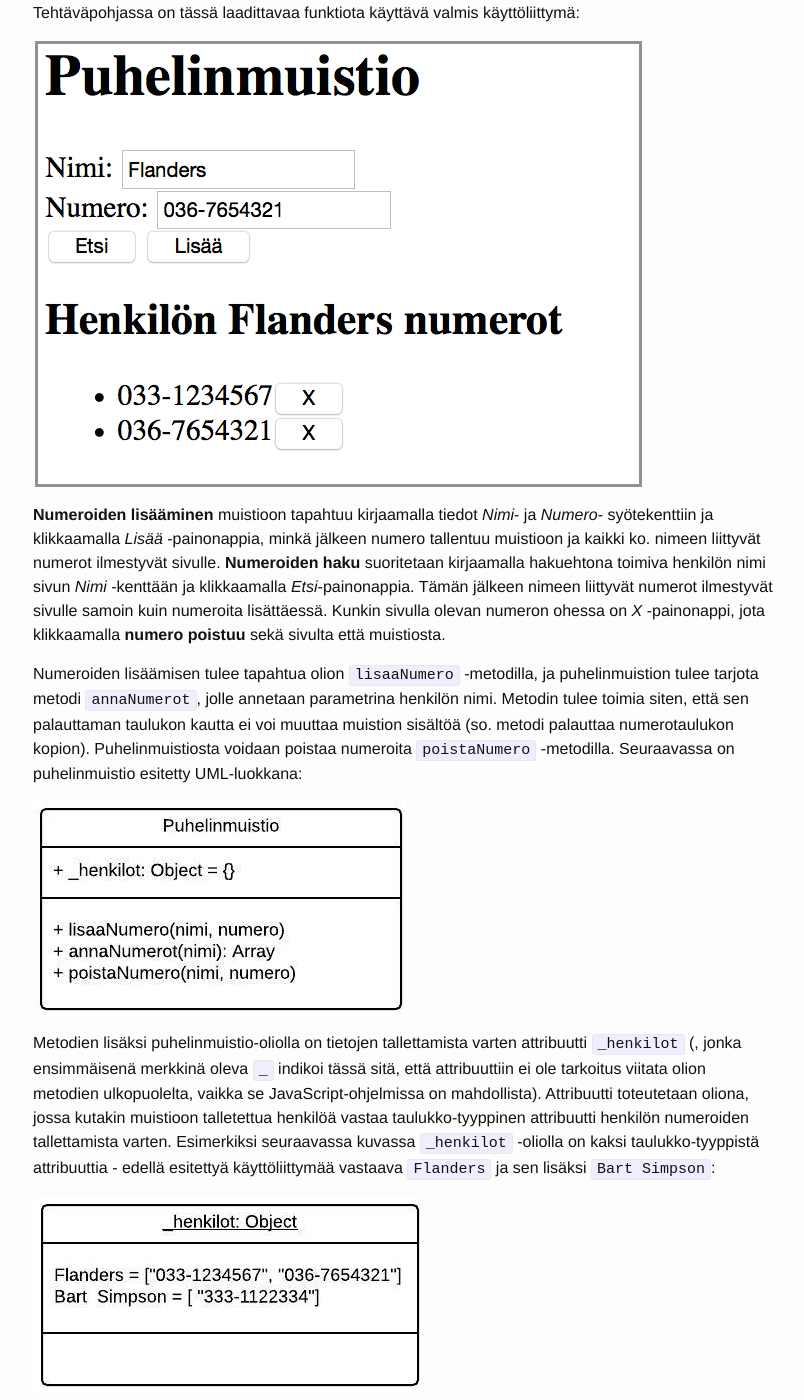
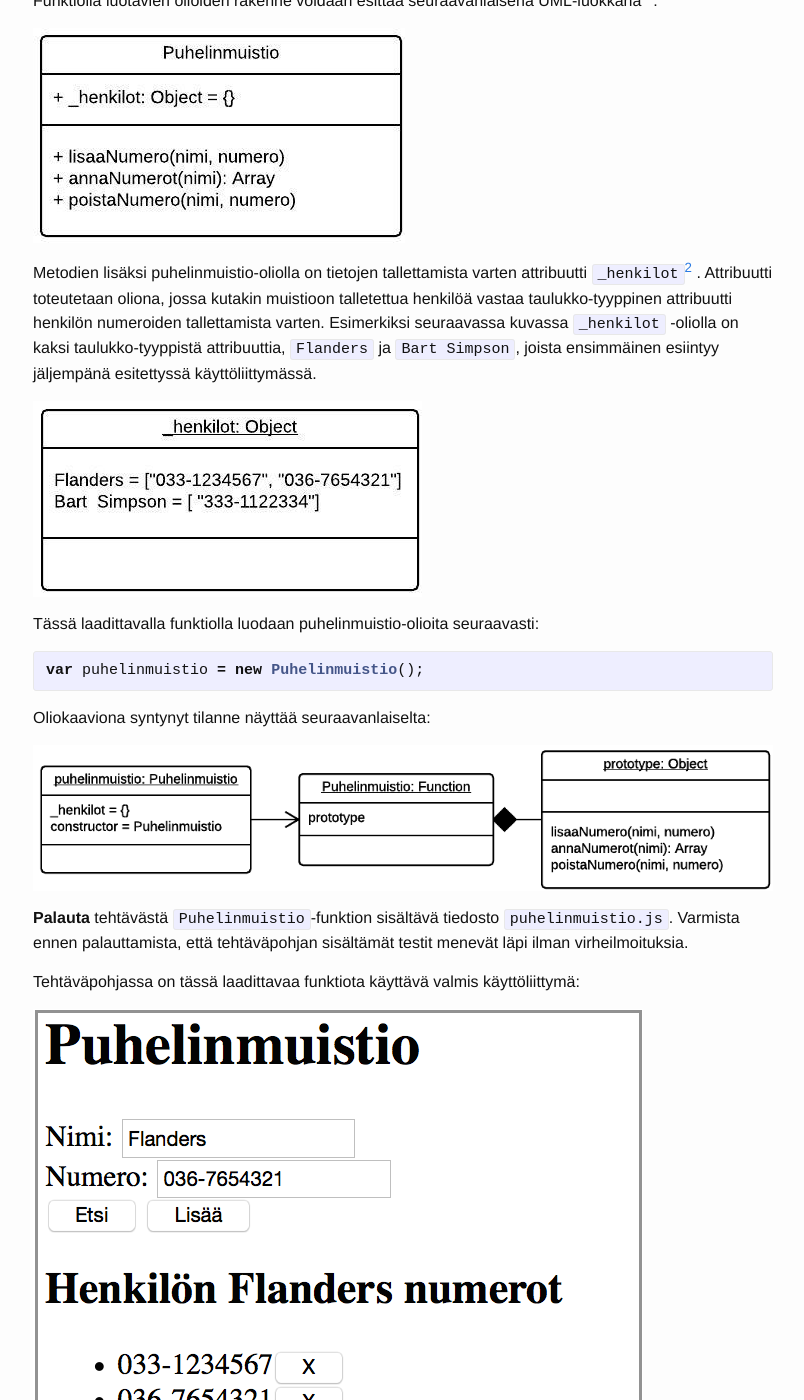
Before and after one commit to timedu/wso, a Jekyll site: the page built from _osa1/tehtava11.md, in a window 1280 px wide and 1400 px high, scrolled down 318 px. Shown: the whole window, without its empty margins (237-1041 px from the left). Built offline with Jekyll 4.4.1, drawn with Linux system fonts in a browser that asks for light colours; some of the changed text lies outside the part shown.

Commit message:
tehtava 1.1 revised

```diff
--- a/_osa1/tehtava11.md
+++ b/_osa1/tehtava11.md
@@ -5,23 +5,39 @@
 
 ## Puhelinmuistio (olio)
 
-Toteuta tehtäväpohjaan funktio `Puhelinmuistio`, joka luo puhelinmuistio-olioita. Muistioon voi lisätä ja sieltä voidaan poistaa nimiä ja numeroita. Jokaiseen nimeen voi liittyä useampi numero. Jos samalle henkilölle yritetään asettaa sama numero useampaan kertaan, numero tallennetaan henkilölle vain kerran. Useammalla henkilöllä voi olla sama numero.
+Toteuta tehtäväpohjaan funktio `Puhelinmuistio`, joka
+[new](https://developer.mozilla.org/en-US/docs/Web/JavaScript/Reference/Operators/new)
+-operattorilla kutsuttaessa luo puhelinmuistio-olioita. Muistioon voi lisätä ja sieltä voidaan poistaa nimiä ja numeroita. Jokaiseen nimeen voi liittyä useampi numero. Jos samalle henkilölle yritetään asettaa sama numero useampaan kertaan, numero tallennetaan henkilölle vain kerran. Useammalla henkilöllä voi olla sama numero. Funktiolla luotavien olioiden rakenne voidaan esittää seuraavanlaisena UML-luokkana [^1]:
+
+[^1]: JavaScript ei sisällä luokkia, mutta tässä funktiolla luotavien olioiden rakenne noudattaa esitetyn luokan rakennetta.
+
+![Puhelinmuistio-luokka](../img/puhelinmuistio_olio.jpeg "Puhelinmuistio-luokka")
+
+Metodien lisäksi puhelinmuistio-oliolla on tietojen tallettamista varten attribuutti `_henkilot`[^2] . Attribuutti toteutetaan oliona, jossa kutakin muistioon talletettua henkilöä vastaa taulukko-tyyppinen attribuutti henkilön numeroiden tallettamista varten. Esimerkiksi seuraavassa kuvassa `_henkilot` -oliolla on kaksi taulukko-tyyppistä attribuuttia, `Flanders` ja `Bart Simpson`, joista ensimmäinen esiintyy jäljempänä esitettyssä käyttöliittymässä.
+
+[^2]: Attribuutin ensimmäisenä merkkinä oleva `_` indikoi tässä sitä, että attribuuttiin ei ole tarkoitus viitata olion metodien ulkopuolelta, vaikka se tässä toteutuksessa on mahdollista.
+
+![Henkilot-olio](../img/henkilot_olio.jpeg "Henkilot-olio")
+
+Tässä laadittavalla funktiolla luodaan puhelinmuistio-olioita seuraavasti:
+
+{% highlight javascript %}
+
+var puhelinmuistio = new Puhelinmuistio();
+
+{% endhighlight %}
+
+Oliokaaviona syntynyt tilanne näyttää seuraavanlaiselta:
+
+![Puhelinmuistio-rakenne](../img/puhelinmuistio_rakenne.png "Puhelinmuistio-rakenne")
+
+**Palauta** tehtävästä `Puhelinmuistio`-funktion sisältävä tiedosto `puhelinmuistio.js`. Varmista ennen palauttamista, että tehtäväpohjan sisältämät testit menevät läpi ilman virheilmoituksia.
 
 Tehtäväpohjassa on tässä laadittavaa funktiota käyttävä valmis käyttöliittymä:
 
 ![Puhelinmuistion käyttöliittymä](../img/puhelinmuistio_ui.png "Puhelinmuistion käyttöliittymä")
 
 **Numeroiden lisääminen** muistioon tapahtuu kirjaamalla tiedot *Nimi*- ja *Numero*- syötekenttiin ja klikkaamalla *Lisää* -painonappia, minkä jälkeen numero tallentuu muistioon ja kaikki ko. nimeen liittyvät numerot ilmestyvät sivulle. **Numeroiden haku** suoritetaan kirjaamalla hakuehtona toimiva henkilön nimi sivun *Nimi* -kenttään ja klikkaamalla *Etsi*-painonappia. Tämän jälkeen nimeen liittyvät numerot ilmestyvät sivulle samoin kuin numeroita lisättäessä. Kunkin sivulla olevan numeron ohessa on *X* -painonappi, jota klikkaamalla **numero poistuu** sekä sivulta että muistiosta.
-
-Numeroiden lisäämisen tulee tapahtua olion `lisaaNumero` -metodilla, ja puhelinmuistion tulee tarjota metodi `annaNumerot`, jolle annetaan parametrina henkilön nimi. Metodin tulee toimia siten, että sen palauttaman taulukon kautta ei voi muuttaa muistion sisältöä (so. metodi palauttaa numerotaulukon kopion). Puhelinmuistiosta voidaan poistaa numeroita `poistaNumero` -metodilla. Seuraavassa on puhelinmuistio esitetty UML-luokkana:
-
-![Puhelinmuistio-luokka](../img/puhelinmuistio_olio.jpeg "Puhelinmuistio-luokka")
-
-Metodien lisäksi puhelinmuistio-oliolla on tietojen tallettamista varten attribuutti `_henkilot` (, jonka ensimmäisenä merkkinä oleva `_` indikoi tässä sitä, että attribuuttiin ei ole tarkoitus viitata olion metodien ulkopuolelta, vaikka se JavaScript-ohjelmissa on mahdollista). Attribuutti toteutetaan oliona, jossa kutakin muistioon talletettua henkilöä vastaa taulukko-tyyppinen attribuutti henkilön numeroiden tallettamista varten. Esimerkiksi seuraavassa kuvassa `_henkilot` -oliolla on kaksi taulukko-tyyppistä attribuuttia - edellä esitettyä käyttöliittymää vastaava `Flanders` ja sen lisäksi `Bart Simpson`:
-
-![Henkilot-olio](../img/henkilot_olio.jpeg "Henkilot-olio")
-
-Palauta tehtävästä `Puhelinmuistio`-funktion sisältävä tiedosto `puhelinmuistio.js`. Varmista ennen palauttamista, että tehtäväpohjan sisältämät testit menevät läpi ilman virheilmoituksia.
 
 #### Vihjeitä ja lisätietoja
 
```
Also changed, not shown: _osa1/img/puhelinmuistio_rakenne.png (added).
